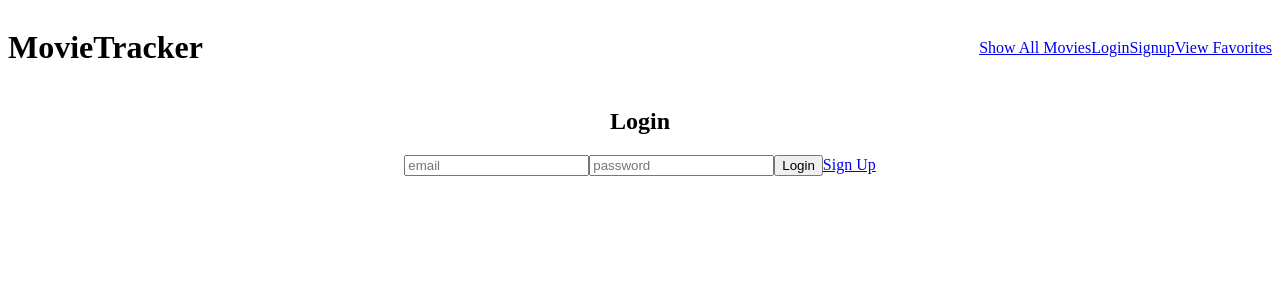
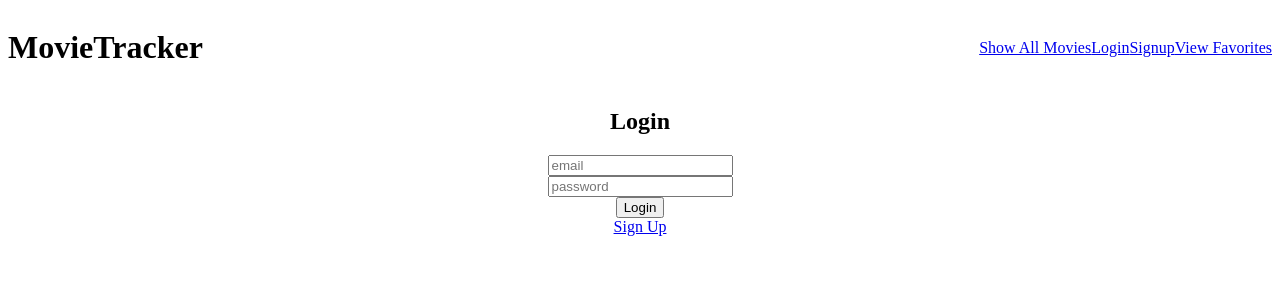
Before and after one commit to ericweissman/fe-movie-tracker, a React (Create React App) app: page /login in a window 1280 px wide. Shown: the top 300 px of the page. Built offline with nearby package versions, Linux system fonts and the light colour scheme; no server answers.

Commit message:
Adds layout for login and signup

```diff
--- a/src/components/Login/Login.js
+++ b/src/components/Login/Login.js
@@ -4,6 +4,7 @@ import { loginUser, populateFavorites } from '../../actions';
 import { postData } from '../../api/api'
 import { Redirect, Link } from 'react-router-dom';
 import { getFavorites } from '../../utils/helper'
+import { MovieArea } from '../MovieArea/MovieArea';
 
 export class Login extends Component {
   constructor(props) {
@@ -59,6 +60,7 @@ handleSubmit = async (event) => {
         {status === 'error' && <p>Email and password do not match</p> }
         {status === 'success' && <Redirect to='/' /> }
         <Link to='/signup'>Sign Up</Link>
+        {/* <MovieArea /> */}
       </form>
     )
   }
--- a/src/components/Login/Login.scss
+++ b/src/components/Login/Login.scss
@@ -0,0 +1,5 @@
+form {
+  display: flex;
+  flex-direction: column;
+  align-items: center;
+}
--- a/src/index.scss
+++ b/src/index.scss
@@ -2,6 +2,7 @@
 @import './components/CreateUser/CreateUser';
 @import './components/Header/Header';
 @import './components/MovieArea/MovieArea';
+@import './components/Login/Login';
 
 * {
   box-sizing: border-box;
```
